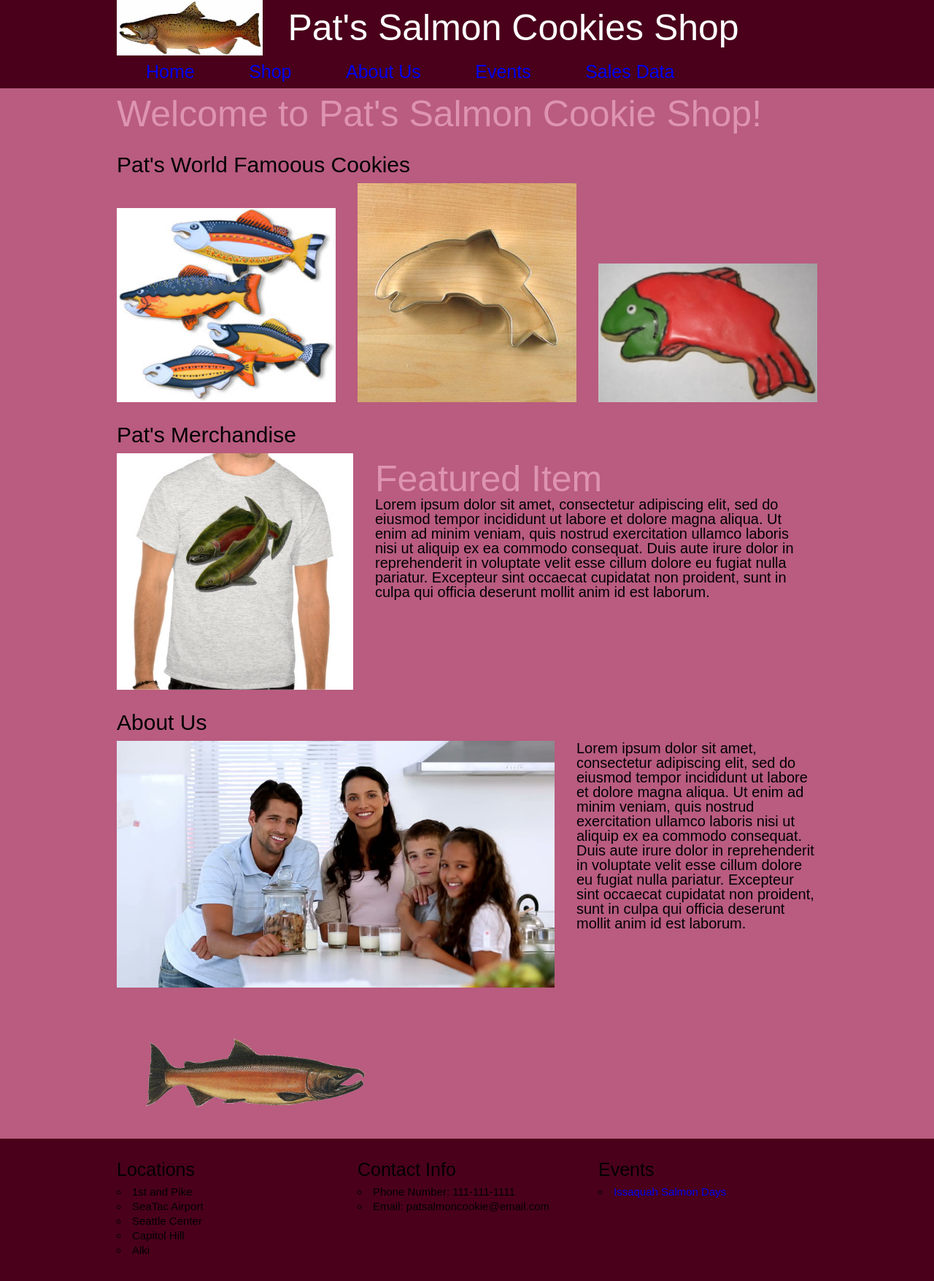
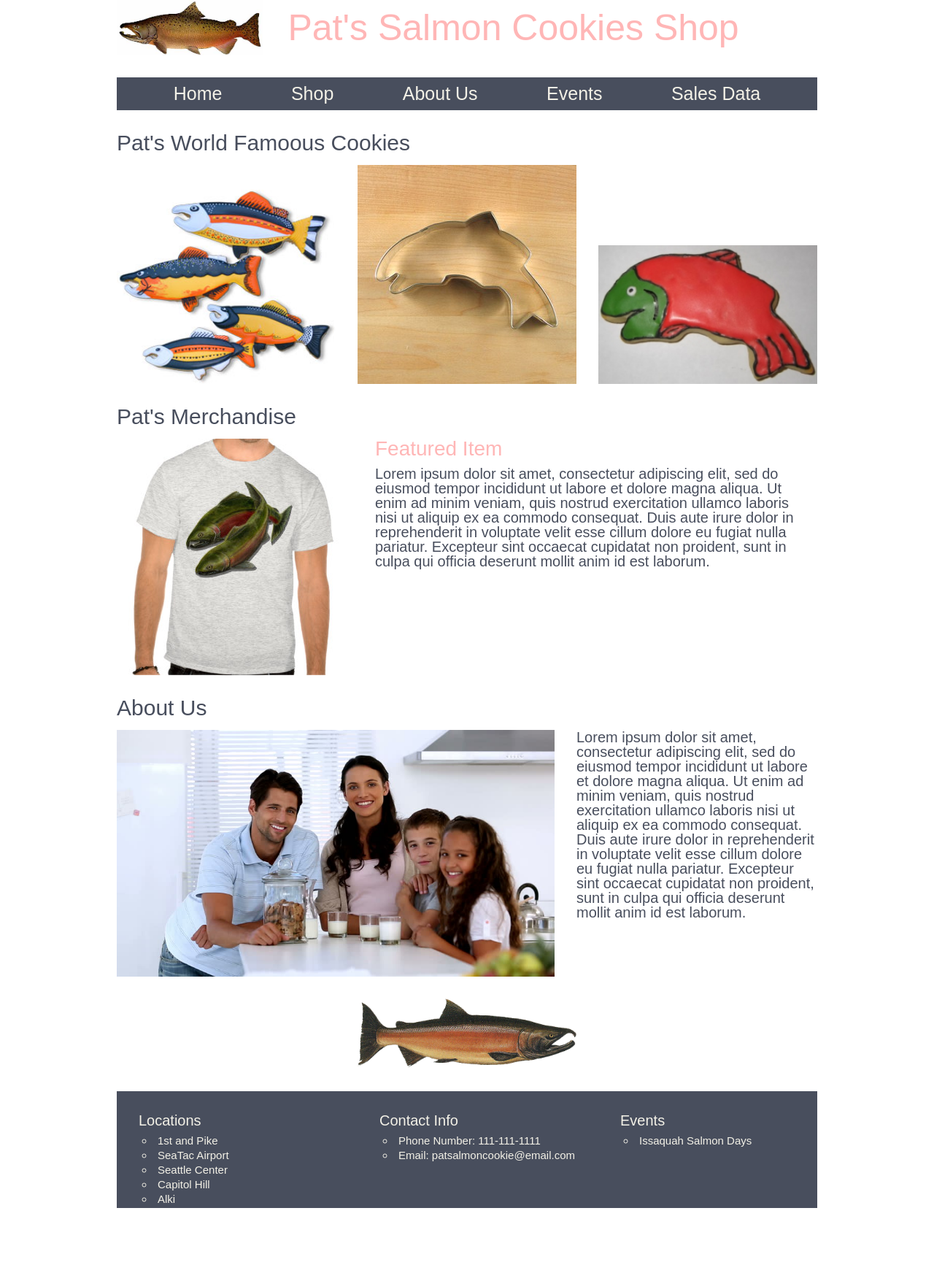
Before and after one commit to jeremymaya/cookie-stand, a plain HTML site: page index.html in a window 1280 px wide. Shown: the whole page at 73% size. After the commit the page ends 1655 px from the top, so only its background shows below. Drawn offline with Linux system fonts and the light colour scheme.

Commit message:
changed color pallette and added finishing touch

```diff
--- a/css/style.css
+++ b/css/style.css
@@ -3,14 +3,11 @@
 }
 body {
     font-family: Arial, Helvetica, sans-serif;
-    background-color: #B95C7F;
+    color: #484E5D;
 }
 
 header {
-    background-color: #4A001B;
-}
-
-header > div {
+    background-color: #ffffff;
     width: 960px;
     margin: auto;
 }
@@ -26,26 +23,46 @@ header > div > img {
 
 h1 {
     font-size: 50px;
-    color: white;
+    color: #FFb6b6;
+}
+
+header > div:nth-child(2) {
+    background: #484E5D;
+    margin-top: 30px;
 }
 
 nav {
     display: inline-block;
+    text-align: center;
 }
 
 nav > ul {
-    padding: 5px;
+width: 960px;
+margin: auto;
+    display:inline-block;
+    list-style: none;
 }
 
 nav > ul > li {
     display: inline-block;
     font-size: 25px;
     padding: 5px 15px;
-    margin: 0px 20px;
+    margin: 5px 30px;
 }
 
 a {
     text-decoration: none;
+}
+
+/* http://dorward.me.uk/www/underline/ */
+a:link {
+    text-decoration:  none;
+    color: #f3f1e7;
+}
+
+a:visited {
+    text-decoration: none;
+    color: #f3f1e7;
 }
 
 main {
@@ -54,19 +71,22 @@ main {
 }
 
 section {
-    margin: 30px 0px;
+    margin-top: 30px;
     font-size: 0px;
+    border-bottom: #484E5D 10px soild;
 }
 
 h2 {
-    font-size: 50px;
-    margin-top: 10px;
-    color:#DE94AF;
+    font-size: 30px;
+    margin-top: 15px;
+    margin-bottom: 15px;
+    color: #484E5D;
 }
 
 h3 {
-    font-size: 30px;
+    font-size: 28px;
     margin-bottom: 10px;
+    color: #FFb6b6;
 }
 
 #cookies {
@@ -121,20 +141,17 @@ h3 {
 }
 
 #logo2 {
-    padding: 40px;
-}
-
-#logo2 > img {
+    margin-top: 30px;
     text-align: center;
 }
 
 footer {
-    background-color: #4A001B;
+    background-color: #484E5D;
+    width: 960px;
+    margin: 30px auto 0px auto;
 }
 
 footer > div {
-    width: 960px;
-    margin: auto;
     font-size: 0px;
 }
 
@@ -143,7 +160,7 @@ footer > div > section {
     display: inline-block;
     vertical-align: top;
     box-sizing: border-box;
-    font-size: 15px;
+    font-size: 30fpx;
 }
 
 footer > div > section:nth-child(-n + 2) {
@@ -151,18 +168,27 @@ footer > div > section:nth-child(-n + 2) {
 }
 
 footer > div > section > h3 {
-    font-size: 25px;
+    font-size: 20px;
+    margin-left: 30px;
+    color: #f3f1e7;
 }
 
 footer > div > section > ul > li {
     margin: 5px 0px;
     list-style: circle;
     list-style-position: inside;
+    font-size: 15px;
+    color: #f3f1e7;
+    margin-left: 35px;
+}
+
+fieldset:first-child {
+    margin-top: 30px;
+    font-size: 30px;
 }
 
 fieldset {
-    padding: 10px;
-    font-size: 15px;
+    margin-top: 15px;
 }
 
 label {
@@ -174,10 +200,20 @@ label {
 input {
     width: 40%;
     padding: 5px 5px;
+    font-size: 15px;
 }
 
 button {
-    margin: 10px;
+    margin-top: 15px;
+    font-size: 15px;
+    padding: 10px 30px;
+    background: #ffb6b6;
+    color: 484E5D;
+}
+
+#button {
+    margin-top: 5px;
+    padding: 8px 30px;
 }
 
 table {
@@ -185,20 +221,20 @@ table {
     width: auto;
     border: 1px black solid;
     background-color: white;
-    margin-bottom: 20px;
+    margin: 30px auto 30px auto;
+}
 
-}
 th {
     font-weight: bold;
     align-self: auto;
     border: 1px black solid;
     padding: 0.5em;
-    background-color: #999;
+    background-color: #f3f1e7;
 }
 
 td {
     text-align: center;
     border: 1px black solid;
     padding: 0.5em;
-    background-color: #777;
+    background-color: white;
 }
--- a/index.html
+++ b/index.html
@@ -26,23 +26,22 @@
             </div>
         </header>
         <main>
-            <h2>Welcome to Pat's Salmon Cookie Shop!</h2>
             <section id="cookies">
-                <h3>Pat's World Famoous Cookies</h3>
+                <h2>Pat's World Famoous Cookies</h2>
                 <img src="img/fish.jpg" atl="Fish" width="300">
                 <img src="img/cutter.jpeg" atl="Cookie Cuutter" width="300">
                 <img src="img/frosted-cookie.jpg" atl="Frosted Cookie" width="300">
             </section>
             <section id="merchandise">
-                <h3>Pat's Merchandise</h3>
+                <h2>Pat's Merchandise</h2>
                 <img src="img/shirt.jpg" alt="Merchandise">
                 <article>
-                    <h2>Featured Item</h2>
+                    <h3>Featured Item</h3>
                     <p>Lorem ipsum dolor sit amet, consectetur adipiscing elit, sed do eiusmod tempor incididunt ut labore et dolore magna aliqua. Ut enim ad minim veniam, quis nostrud exercitation ullamco laboris nisi ut aliquip ex ea commodo consequat. Duis aute irure dolor in reprehenderit in voluptate velit esse cillum dolore eu fugiat nulla pariatur. Excepteur sint occaecat cupidatat non proident, sunt in culpa qui officia deserunt mollit anim id est laborum.</p>
                 </article>
             </section>
             <section id="about-us">
-                <h3>About Us</h3>
+                <h2>About Us</h2>
                 <img src="img/family.jpg" alt="About Us" width="600">
                 <p>Lorem ipsum dolor sit amet, consectetur adipiscing elit, sed do eiusmod tempor incididunt ut labore et dolore magna aliqua. Ut enim ad minim veniam, quis nostrud exercitation ullamco laboris nisi ut aliquip ex ea commodo consequat. Duis aute irure dolor in reprehenderit in voluptate velit esse cillum dolore eu fugiat nulla pariatur. Excepteur sint occaecat cupidatat non proident, sunt in culpa qui officia deserunt mollit anim id est laborum.</p>
             </section>
```
Also changed, not shown: pages/sales.html (+3 -3 lines).
